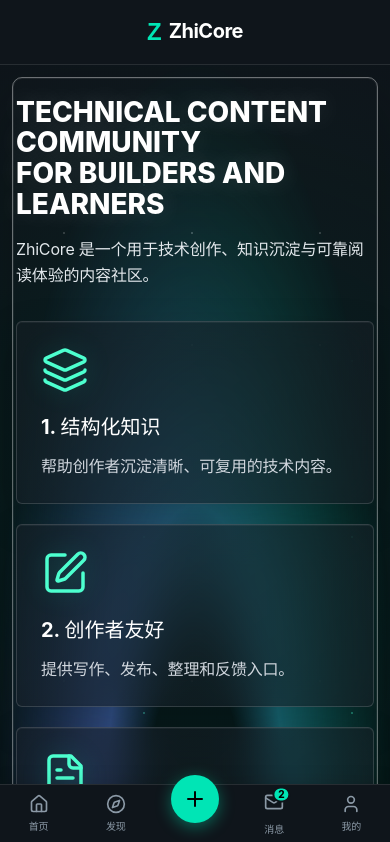
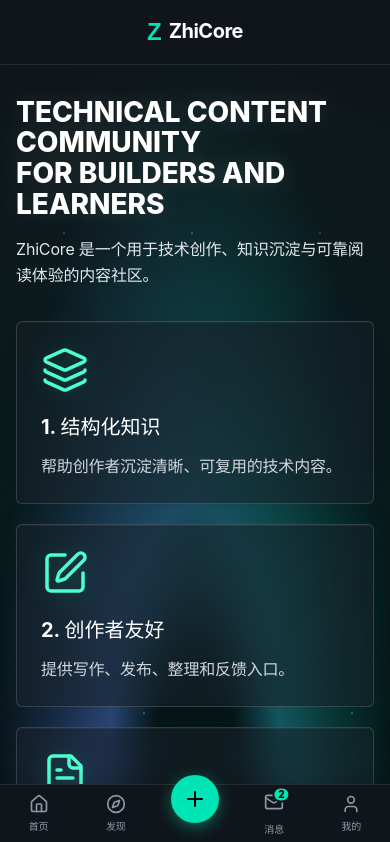
Before and after one commit to architectcgz/zhicore-frontend-vue, a Vue app: page /about in a window 390 px wide. Shown: the top 842 px of the page. Built offline with nearby package versions, Linux system fonts and the light colour scheme.

Commit message:
style(about): 移除关于页外层边框

```diff
--- a/src/pages/home/HomeAboutRoutePage.vue
+++ b/src/pages/home/HomeAboutRoutePage.vue
@@ -164,19 +164,6 @@ const principles: AboutPrinciple[] = [
   );
 }
 
-.about-page::before {
-  content: "";
-  position: absolute;
-  z-index: -1;
-  inset: var(--space-6);
-  border: 1px solid color-mix(in srgb, var(--color-border-strong) 72%, white);
-  border-radius: var(--radius-lg);
-  box-shadow:
-    inset 0 0 0 1px color-mix(in srgb, var(--color-text-strong) 7%, transparent),
-    0 1.5rem 4rem rgba(0, 0, 0, 0.28);
-  pointer-events: none;
-}
-
 .about-page__content {
   width: min(100%, 52rem);
   margin: 0 auto;
@@ -293,10 +280,6 @@ const principles: AboutPrinciple[] = [
     padding: var(--space-10) var(--space-5);
   }
 
-  .about-page::before {
-    inset: var(--space-4);
-  }
-
   .about-page__content {
     width: min(100%, 42rem);
   }
@@ -313,11 +296,6 @@ const principles: AboutPrinciple[] = [
 @media (max-width: 640px) {
   .about-page {
     padding: var(--space-8) var(--space-4);
-  }
-
-  .about-page::before {
-    inset: var(--space-3);
-    border-radius: var(--radius-md);
   }
 
   .about-page__hero {
```
